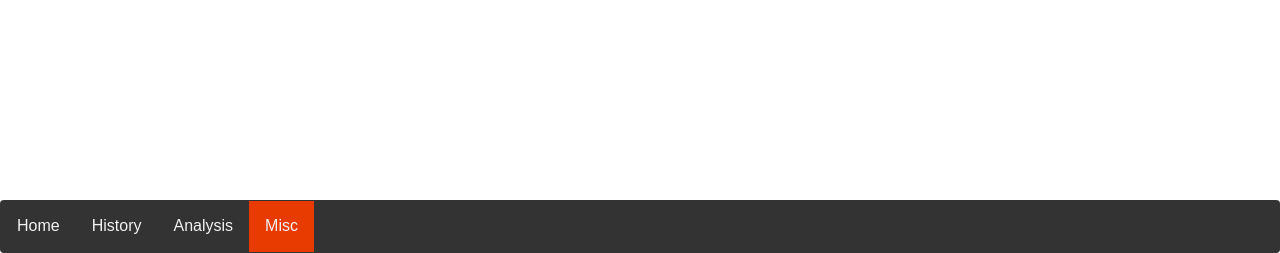
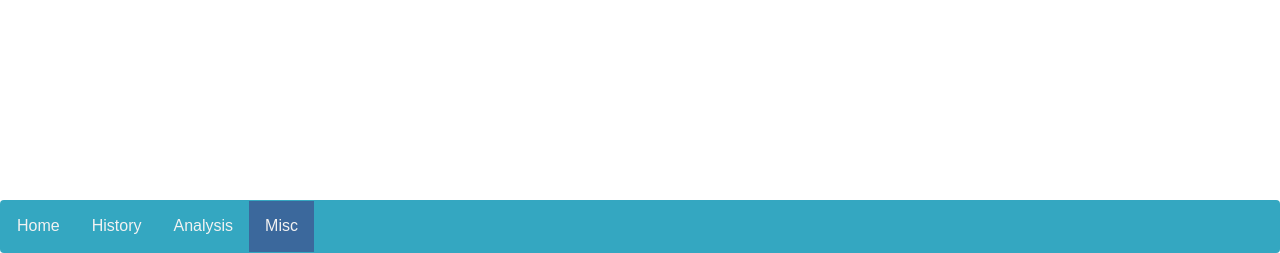
Before and after one commit to gwillig/foodwatch, a Flask app: page /misc in a window 1280 px wide. Shown: the part 547-800 px from the top of the page. Run offline with Flask 2, Linux system fonts and the light colour scheme; data comes from the database, SQL or seed files in the repository; some libraries are stand-ins or nearby versions.

Commit message:
MOD| css files| change the overall color schema to blue

```diff
--- a/foodwatch/static/css/home.css
+++ b/foodwatch/static/css/home.css
@@ -49,7 +49,7 @@ font-family: sans-serif;
   padding-top: 12px;
   padding-bottom: 12px;
   text-align: left;
-  background-color: #E78302;
+  background-color: #3C6B9E;
   color: white;
 }
 
@@ -86,7 +86,7 @@ font-family: sans-serif;
   display: block;
   width: 50%;
   border: none;
-  background-color: #E73B02;
+  background-color: #34A7C1;
   color: white;
   padding: 14px 28px;
   font-size: 16px;
@@ -128,7 +128,7 @@ font-family: sans-serif;
 .nav_input{
     width: 100%;
     border: none;
-    background-color: #E73B02;
+    background-color: #34A7C1;
     color: white;
     padding: 14px 28px;
     font-size: 16px;
--- a/foodwatch/static/js/home.js
+++ b/foodwatch/static/js/home.js
@@ -125,7 +125,7 @@ function replaceAll(original_string, find, replace) {
 }
 
 
-function create_pieChart(current_angle,total_sum_today,base_total){
+function create_pieChart(current_angle,total_sum_today,base_total,color_pie="#3C6B9E"){
     //inspired by https://stackoverflow.com/questions/31912686/how-to-draw-gradient-arc-using-d3-js
 
     //Remove old svg
@@ -195,7 +195,7 @@ var background = svg.append("path")
 
 var foreground = svg.append("path")
     .datum({endAngle: 0 * tau})
-    .style("fill", "#E73B02")
+    .style("fill", color_pie)
     .attr("d", arc);
 
 foreground.transition()
--- a/foodwatch/templates/footer.html
+++ b/foodwatch/templates/footer.html
@@ -6,7 +6,7 @@ body {
 
 .navbar {
   overflow: hidden;
-  background-color: #333;
+  background-color: #34A7C1;
   position: fixed;
   bottom: 0;
   width: 100%;
@@ -24,12 +24,12 @@ body {
 }
 
 .navbar a:hover {
-  background: #E73B02;;
+  background: white;;
   color: black;
 }
 
   .a_active {
-  background-color: #E73B02;
+  background-color: #3F4C8CAF;
   color: white;
 }
 
```
